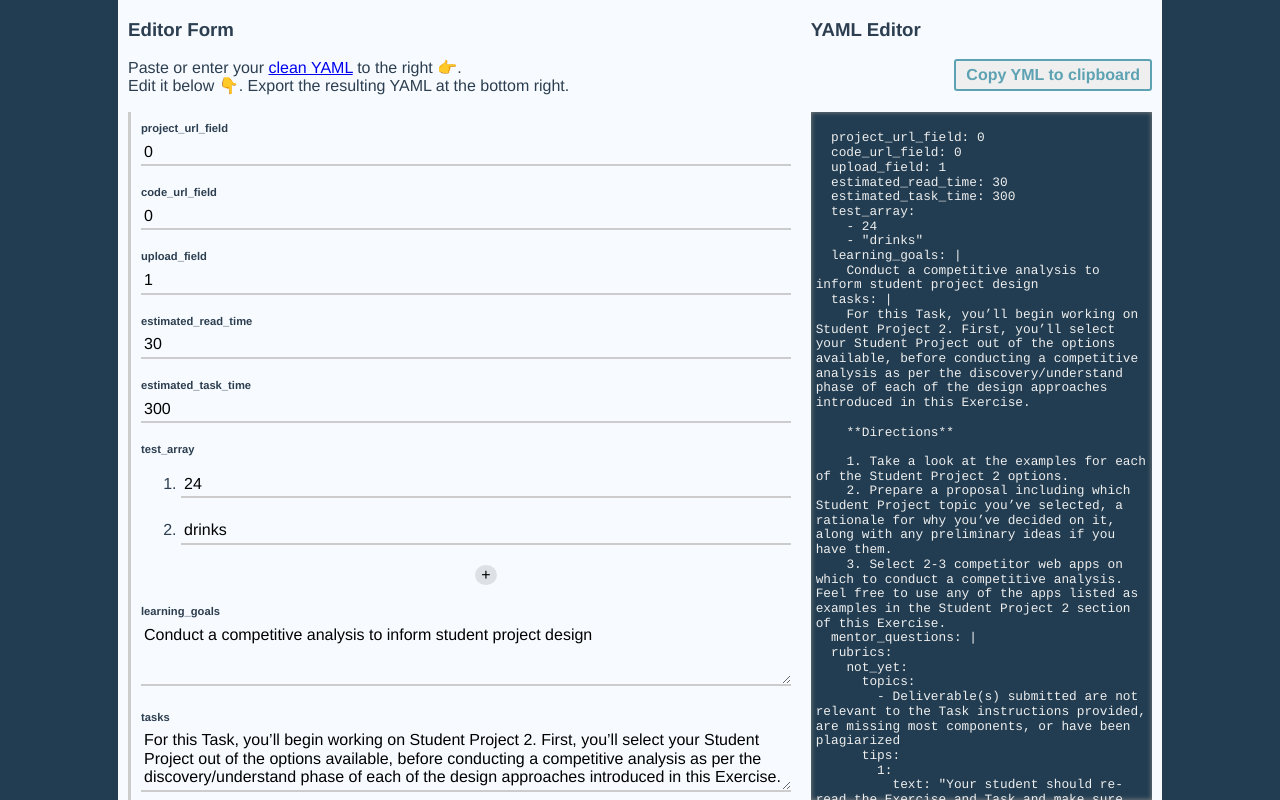
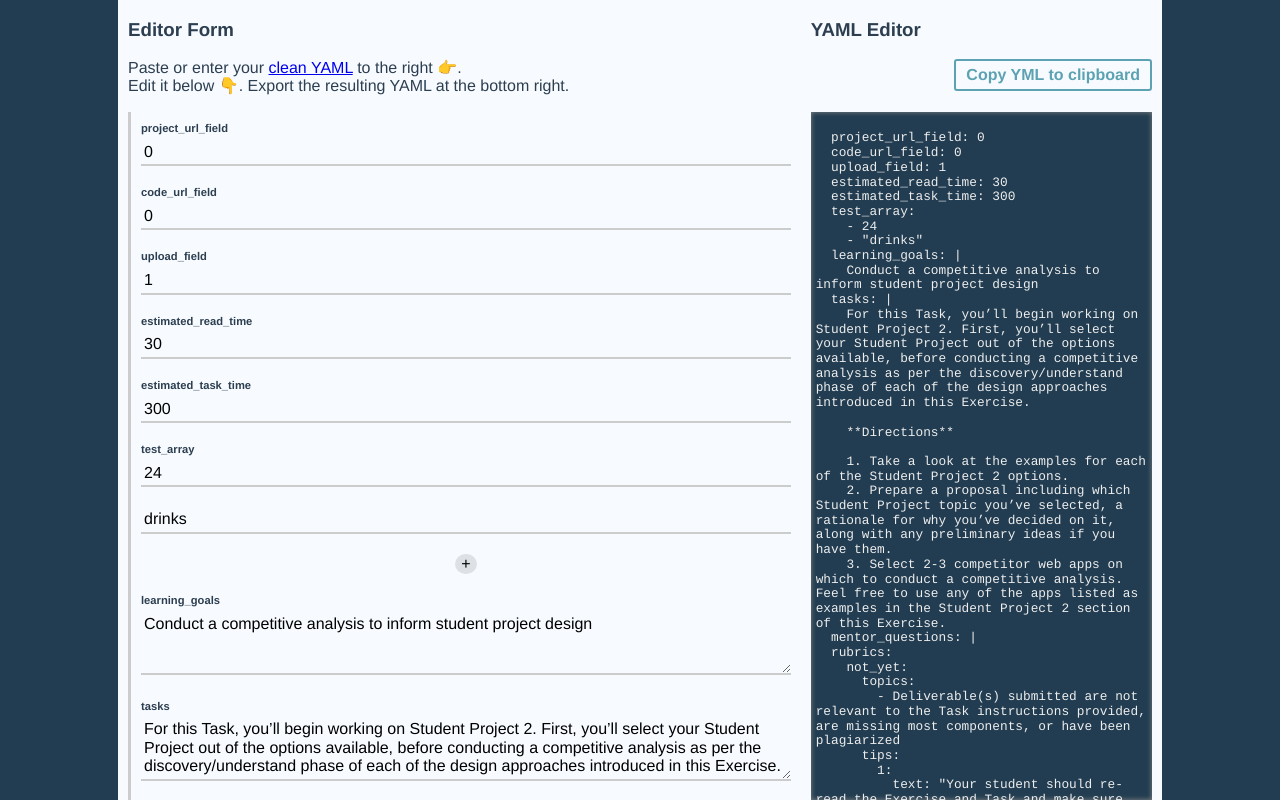
Before and after one commit to samlawski/yedit, a Vue app: page /#/ in a window 1280 px wide. Built offline with nearby package versions, Linux system fonts and the light colour scheme.

Commit message:
refactor form field conditional

```diff
--- a/src/App.vue
+++ b/src/App.vue
@@ -52,5 +52,6 @@ button {
   border:none;
   outline: none;
   cursor: pointer;
+  background-color: transparent;
 }
 </style>
--- a/src/components/FormArr.vue
+++ b/src/components/FormArr.vue
@@ -1,35 +1,22 @@
 <template lang="html">
-  <ol class="editor__arr">
-    <li class="editor__arr__item" v-for="(val, i) in arr" :key="`editable-wrapper-arr-${i}`">
-      <div v-if="isNumOrStr(val)">
-        <FormField v-model="arr[i]" />
-      </div>
-      <div v-else-if="isArr(val)">
-        <FormArr :arr="val" />
-      </div>
-      <div v-else-if="isObj(val)">
-        <FormObj :obj="val" />
-      </div>
-      <div v-else>
-        <p>Whoops. Somehow this field couldn't be displayed 🤷‍</p>
-      </div>
-    </li>
+  <div class="editor__arr">
+    <div class="editor__arr__item" v-for="(val, i) in arr" :key="`editable-wrapper-arr-${i}`">
+      <FormFieldGroup v-model="arr[i]" />
+    </div>
 
     <div class="editor__add-item">
       <button type="button" name="button" @click="addItem">+</button>
     </div>
-  </ol>
+  </div>
 </template>
 
 <script>
 import {isNumOrStr, isObj, isArr} from '@/services/Utility.js'
-import FormField from '@/components/FormField.vue'
 
 export default {
   name: 'FormArr',
   components: {
-    FormField,
-    FormObj: () => import('@/components/FormObj.vue')
+    FormFieldGroup: () => import('@/components/FormFieldGroup.vue')
   },
   props: ['arr'],
   methods: {
@@ -52,10 +39,10 @@ export default {
 
 .editor__add-item {
   text-align: center;
-}
-button {
-  border-radius: 50%;
-  background-color: rgba(0,0,0,0.1);
 
+  button {
+    border-radius: 50%;
+    background-color: rgba(0,0,0,0.1);
+  }
 }
 </style>
--- a/src/components/FormField.vue
+++ /dev/null
@@ -1,50 +0,0 @@
-<template lang="html">
-  <div class="editor__field">
-    <textarea
-      placeholder="type your text ..."
-      rows="3"
-      v-if="showTextarea"
-      v-bind:value="value"
-      v-on:input="$emit('input', $event.target.value)"
-    ></textarea>
-    <input
-      placeholder="type your text ..."
-      v-else
-      v-bind:value="value"
-      v-on:input="$emit('input', (/^[+-]?\d+(\.\d+)?$/.test($event.target.value) ? parseFloat($event.target.value) : $event.target.value) )"
-      type="text"
-    >
-  </div>
-</template>
-
-<script>
-import {isStr} from '@/services/Utility.js'
-
-export default {
-  name: "FormField",
-  props: ['value'],
-  computed: {
-    showTextarea: function(){
-      return isStr(this.value) && (this.value.length > 24 || this.value.includes('\n'))
-    }
-  }
-}
-</script>
-
-<style lang="scss" scoped>
-input, textarea {
-  border: none;
-  width: 100%;
-  // border-left: 1px solid #ccc;
-  border-bottom: 2px solid #ccc;
-  padding: 3px;
-  outline: none;
-  background-color: transparent;
-
-  transition: .4s border-color;
-
-  &:focus {
-    border-color: LightSeaGreen;
-  }
-}
-</style>
--- /dev/null
+++ b/src/components/FormFieldGroup.vue
@@ -0,0 +1,77 @@
+<template lang="html">
+  <div class="">
+    <div v-if="isNumOrStr(value)">
+
+      <div class="editor__field">
+        <textarea
+          placeholder="type your text ..."
+          rows="3"
+          v-if="showTextarea"
+          v-bind:value="value"
+          v-on:input="$emit('input', $event.target.value)"
+        ></textarea>
+        <input
+          placeholder="type your text ..."
+          v-else
+          v-bind:value="value"
+          v-on:input="$emit('input', (/^[+-]?\d+(\.\d+)?$/.test($event.target.value) ? parseFloat($event.target.value) : $event.target.value) )"
+          type="text"
+        >
+      </div>
+
+    </div>
+    <div v-else-if="isArr(value)">
+
+      <FormArr v-bind:arr="value" />
+
+    </div>
+    <div v-else-if="isObj(value)">
+
+      <FormObj v-bind:obj="value" />
+
+    </div>
+    <div v-else>
+      <p>Whoops. Somehow this field couldn't be displayed 🤷‍</p>
+    </div>
+  </div>
+</template>
+
+<script>
+import {isNumOrStr, isObj, isArr, isStr} from '@/services/Utility.js'
+
+export default {
+  name: 'FormFieldGroup',
+  components: {
+    FormObj: () => import('@/components/FormObj.vue'),
+    FormArr: () => import('@/components/FormArr.vue')
+  },
+  props: ['value'],
+  computed: {
+    showTextarea: function(){
+      return isStr(this.value) && (this.value.length > 24 || this.value.includes('\n'))
+    }
+  },
+  methods: {
+    isNumOrStr: val => isNumOrStr(val),
+    isArr: val => isArr(val),
+    isObj: val => isObj(val)
+  }
+}
+</script>
+
+<style lang="scss">
+input, textarea {
+  border: none;
+  width: 100%;
+  border-bottom: 2px solid #ccc;
+  padding: 3px;
+  outline: none;
+  background-color: transparent;
+
+  transition: .4s border-color;
+
+  &:focus {
+    border-color: LightSeaGreen;
+  }
+}
+</style>
--- a/src/components/FormObj.vue
+++ b/src/components/FormObj.vue
@@ -1,20 +1,9 @@
 <template lang="html">
   <div class="editor__obj">
     <div class="editor__obj__item" v-for="(val, key, i) in obj" v-bind:key="`editable-wrapper-${key}-${i}`">
+
       <label>{{key}}</label>
-
-      <div v-if="isNumOrStr(val)">
-        <FormField v-model="obj[key]" />
-      </div>
-      <div v-else-if="isArr(val)">
-        <FormArr v-bind:arr="val" />
-      </div>
-      <div v-else-if="isObj(val)">
-        <FormObj v-bind:obj="val" />
-      </div>
-      <div v-else>
-        <p>Whoops. Somehow this field couldn't be displayed 🤷‍</p>
-      </div>
+      <FormFieldGroup v-model="obj[key]" />
 
     </div>
   </div>
@@ -22,13 +11,11 @@
 
 <script>
 import {isNumOrStr, isObj, isArr} from '@/services/Utility.js'
-import FormField from '@/components/FormField.vue'
 
 export default {
   name: 'FormObj',
   components: {
-    FormField,
-    FormArr: () => import('@/components/FormArr.vue')
+    FormFieldGroup: () => import('@/components/FormFieldGroup.vue')
   },
   props: ['obj'],
   methods: {
@@ -45,7 +32,6 @@ export default {
   margin-bottom: 10px;
 
   border-left: 3px solid #ccc;
-  // border-radius: 3px;
 }
 
 .editor__obj__item {
--- a/src/views/Home.vue
+++ b/src/views/Home.vue
@@ -23,18 +23,9 @@
     <div class="editor">
 
       <div @input="handleFormEdits" class="editor__form">
+        <FormFieldGroup v-model="editableObj" />
+      </div>
 
-        <div v-if="isNumOrStr(editableObj)">
-          <FormField v-model="editableObj" />
-        </div>
-        <div v-else-if="isArr(editableObj)">
-          <FormArr v-bind:arr="editableObj" />
-        </div>
-        <div v-else-if="isObj(editableObj)">
-          <FormObj v-bind:obj="editableObj" />
-        </div>
-
-      </div>
     </div>
   </div>
 </template>
@@ -43,13 +34,12 @@
 // @ is an alias to /src
 import YAML from 'yaml'
 import {isNumOrStr, isObj, isArr} from '@/services/Utility.js'
-import FormField from '@/components/FormField.vue'
-import FormObj from '@/components/FormObj.vue'
-import FormArr from '@/components/FormArr.vue'
 
 export default {
   name: 'home',
-  components: {FormObj, FormArr, FormField},
+  components: {
+    FormFieldGroup: () => import('@/components/FormFieldGroup.vue')
+  },
   data: () => {
     return {
       importStr: demoContent(), // DEMO CONTENT - TODO: Remove!
```
Also changed, not shown: 1 other file (tests, documents, lock files or other folders).
